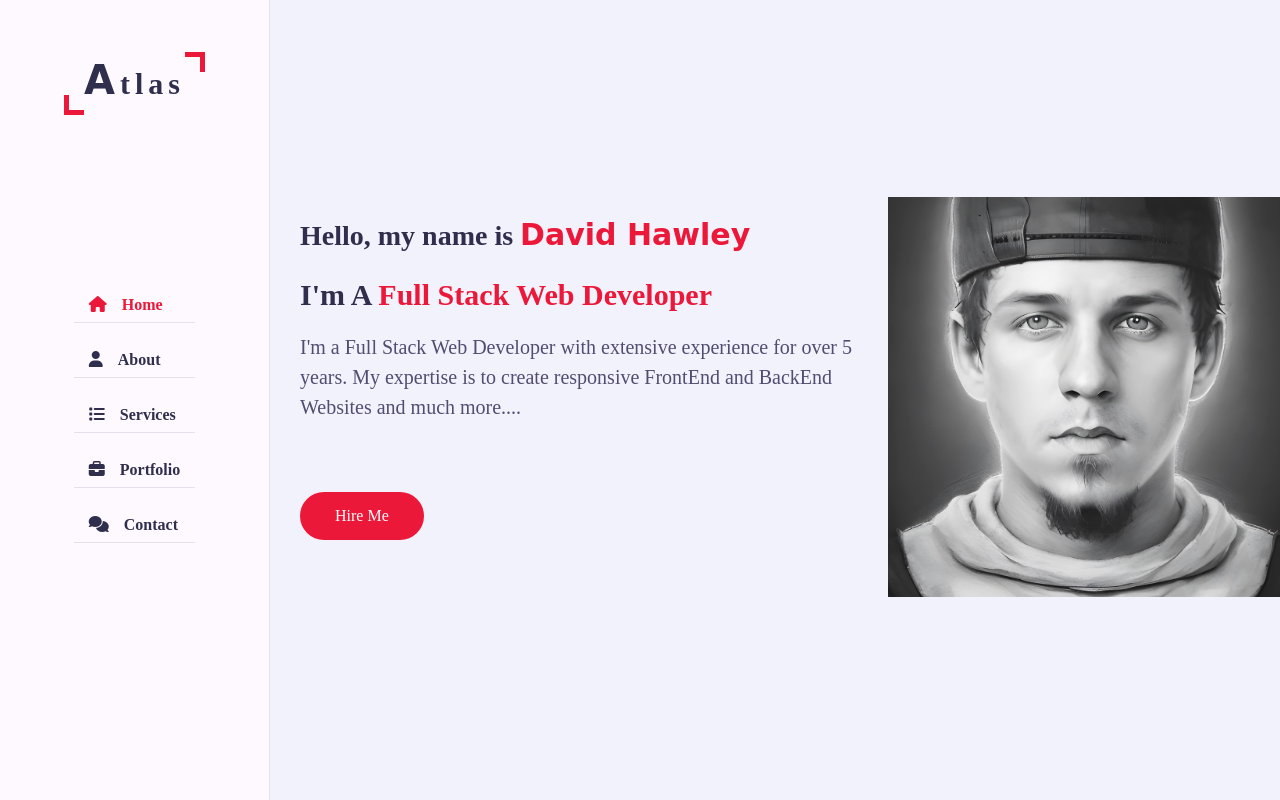
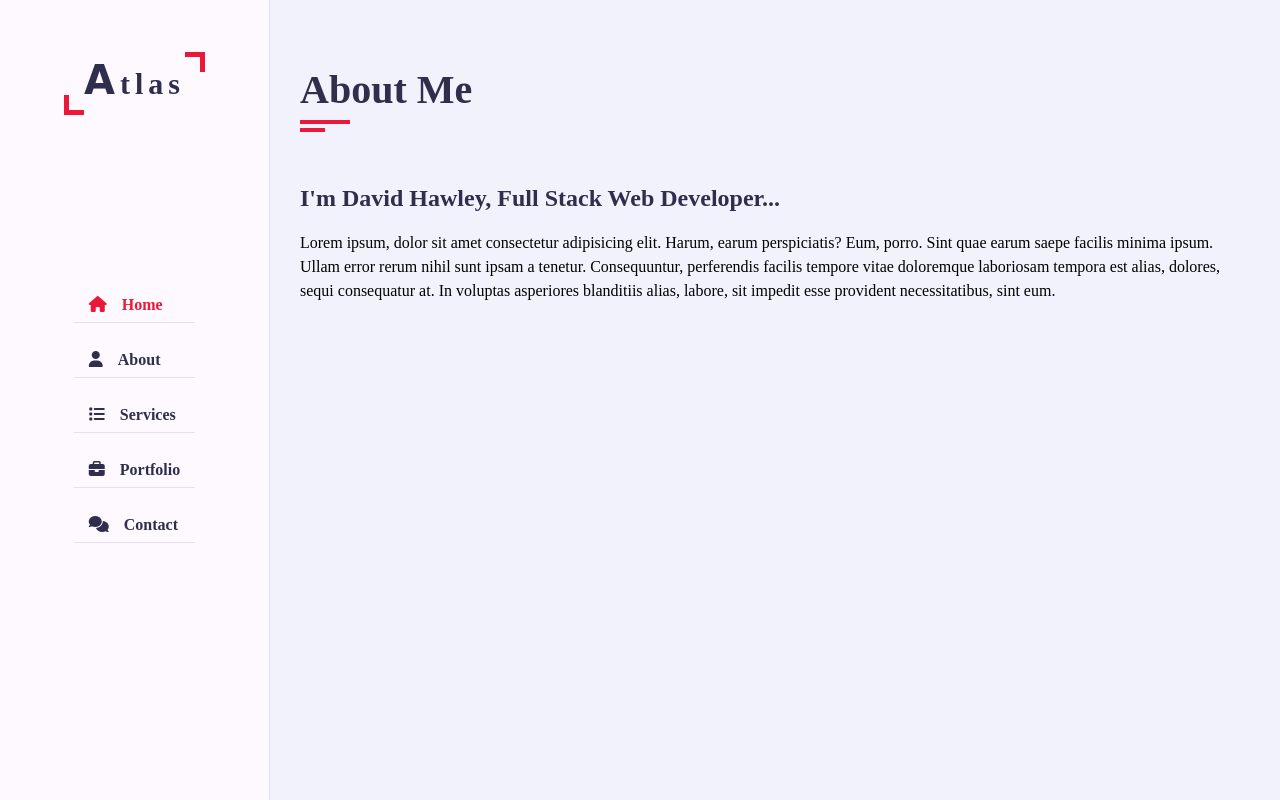
Before and after one commit to DevCodeX1/portfolio-2, a plain HTML site: page index.html in a window 1280 px wide. Drawn offline with Linux system fonts and the light colour scheme; a web font is replaced by a local one.

Commit message:
"Getiing close to being finsihed"

```diff
--- a/css/style.css
+++ b/css/style.css
@@ -37,14 +37,17 @@ ul {
   background: var(--bg-black-900);
   min-height: 100vh;
   display: block;
-  position: fixed;
-  left: 270px;
   padding: 0 30px;
-  top: 0;
-  right: 0;
   opacity: 1;
 }
 
+.hidden {
+  display: none !important;
+}
+
+.main-content {
+  padding-left: 270px;
+}
 .padd-15 {
   padding-left: 15px;
   padding-right: 15px;
@@ -56,6 +59,45 @@ ul {
   margin: auto;
 }
 
+.section .container {
+  padding-top: 60px;
+  padding-bottom: 70px;
+}
+
+.section-title {
+  flex: 0 0 100%;
+  max-width: 100%;
+  margin-bottom: 60px;
+}
+
+.section-title h2 {
+  font-size: 40px;
+  color: var(--text-black-900);
+  font-weight: 700;
+  position: relative;
+}
+
+.section-title h2::before {
+  content: "";
+  height: 4px;
+  width: 50px;
+  background-color: var(--skin-color);
+  position: absolute;
+  top: 100%;
+  left: 0;
+}
+
+.section-title h2::after {
+  content: "";
+  height: 4px;
+  width: 25px;
+  background-color: var(--skin-color);
+  position: absolute;
+  top: 100%;
+  left: 0;
+  margin-top: 8px;
+}
+
 .row {
   display: flex;
   flex-wrap: wrap;
@@ -64,7 +106,7 @@ ul {
   position: relative;
 }
 
-.btn{
+.btn {
   font-size: 16px;
   font-weight: 500;
   padding: 12px 35px;
@@ -76,8 +118,9 @@ ul {
   background: var(--skin-color);
   transition: all 0.3s ease;
 }
-.btn:hover{
-  transform: scale(1.10);
+
+.btn:hover {
+  transform: scale(1.1);
 }
 /* Aside */
 .aside {
@@ -237,8 +280,14 @@ h3.my-profession {
   margin: 15px 0;
 }
 
-.typing{
+.typing {
   color: var(--skin-color);
+}
+
+.home-info p {
+  margin-bottom: 70px;
+  font-size: 20px;
+  color: var(--text-black-700);
 }
 
 .home .home-img {
@@ -247,11 +296,49 @@ h3.my-profession {
   text-align: center;
   position: relative;
 }
-.home-info p{
-  margin-bottom: 70px;
-  font-size: 20px;
-  color: var(--text-black-700);
+
+.home-img::after {
+  content: "";
+  position: absolute;
+  height: 80px;
+  width: 80px;
+  border-bottom: 10px solid var(--skin-color);
+  border-right: 10px solid var(--skin-color);
+  right: -20px;
+  bottom: -40px;
 }
+
+.home-img::before {
+  content: "";
+  position: absolute;
+  height: 80px;
+  width: 80px;
+  border-top: 10px solid var(--skin-color);
+  border-left: 10px solid var(--skin-color);
+  left: -20px;
+  top: -40px;
+}
+
 .home .home-img img {
+  margin: auto;
+  border-radius: 15px;
   height: 400px;
 }
+
+/* About */
+.about .about-content {
+  flex: 0 0 100%;
+  max-width: 100%;
+}
+
+.about .about-content .about-text {
+  flex: 0 0 100%;
+  max-width: 100%;
+}
+
+.about .about-content .about-text h3 {
+  font-size: 24px;
+  margin-bottom: 15px;
+  font-weight: 700;
+  color: var(--text-black-900);
+}
--- a/index.html
+++ b/index.html
@@ -44,23 +44,64 @@
       <!-- Aside End -->
       <!-- Main Content Start -->
       <div class="main-content">
-        <!-- Home Section Start -->
-        <section class="home section">
+        <!----------- Home Section Start -------------->
+        <section class="home section hidden">
           <div class="container">
             <div class="row">
               <div class="home-info padd-15">
-                <h3 class="hello">Hello, my name is <span class="name">David Hawley</span></h3>
-                <h3 class="my-profession">I'm A <span class="typing">Full Stack Web Developer</span></h3>
-                <p>I'm a Full Stack Web Developer with extensive experience for over 5 years. My expertise is to create responsive FrontEnd and BackEnd Websites and much more....</p>
+                <h3 class="hello">
+                  Hello, my name is <span class="name">David Hawley</span>
+                </h3>
+                <h3 class="my-profession">
+                  I'm A <span class="typing">Full Stack Web Developer</span>
+                </h3>
+                <p>
+                  I'm a Full Stack Web Developer with extensive experience for
+                  over 5 years. My expertise is to create responsive FrontEnd
+                  and BackEnd Websites and much more....
+                </p>
                 <a href="#contact" class="btn hire">Hire Me</a>
               </div>
               <div class="home-img padd-15">
-                <img src="/images/dave.jpg" alt="dave's Photo">
+                <img src="/images/dave.jpg" alt="dave's Photo" />
               </div>
             </div>
           </div>
         </section>
-        <!-- Home Section End -->
+        <!-------------- Home Section End ----------------->
+
+        <!-------------- About Section Start ----------------->
+        <section class="about section">
+          <div class="container">
+            <div class="row">
+              <div class="section-title padd-15">
+                <h2>About Me</h2>
+              </div>
+            </div>
+            <div class="row">
+              <div class="about-content padd-15">
+                <div class="row">
+                  <div class="about-text padd-15">
+                    <h3>
+                      I'm David Hawley, <span>Full Stack Web Developer...</span>
+                    </h3>
+                    <p>
+                      Lorem ipsum, dolor sit amet consectetur adipisicing elit.
+                      Harum, earum perspiciatis? Eum, porro. Sint quae earum
+                      saepe facilis minima ipsum. Ullam error rerum nihil sunt
+                      ipsam a tenetur. Consequuntur, perferendis facilis tempore
+                      vitae doloremque laboriosam tempora est alias, dolores,
+                      sequi consequatur at. In voluptas asperiores blanditiis
+                      alias, labore, sit impedit esse provident necessitatibus,
+                      sint eum.
+                    </p>
+                  </div>
+                </div>
+              </div>
+            </div>
+          </div>
+        </section>
+        <!-------------- About Section End ----------------->
       </div>
       <!-- Main Content End -->
     </div>
```
